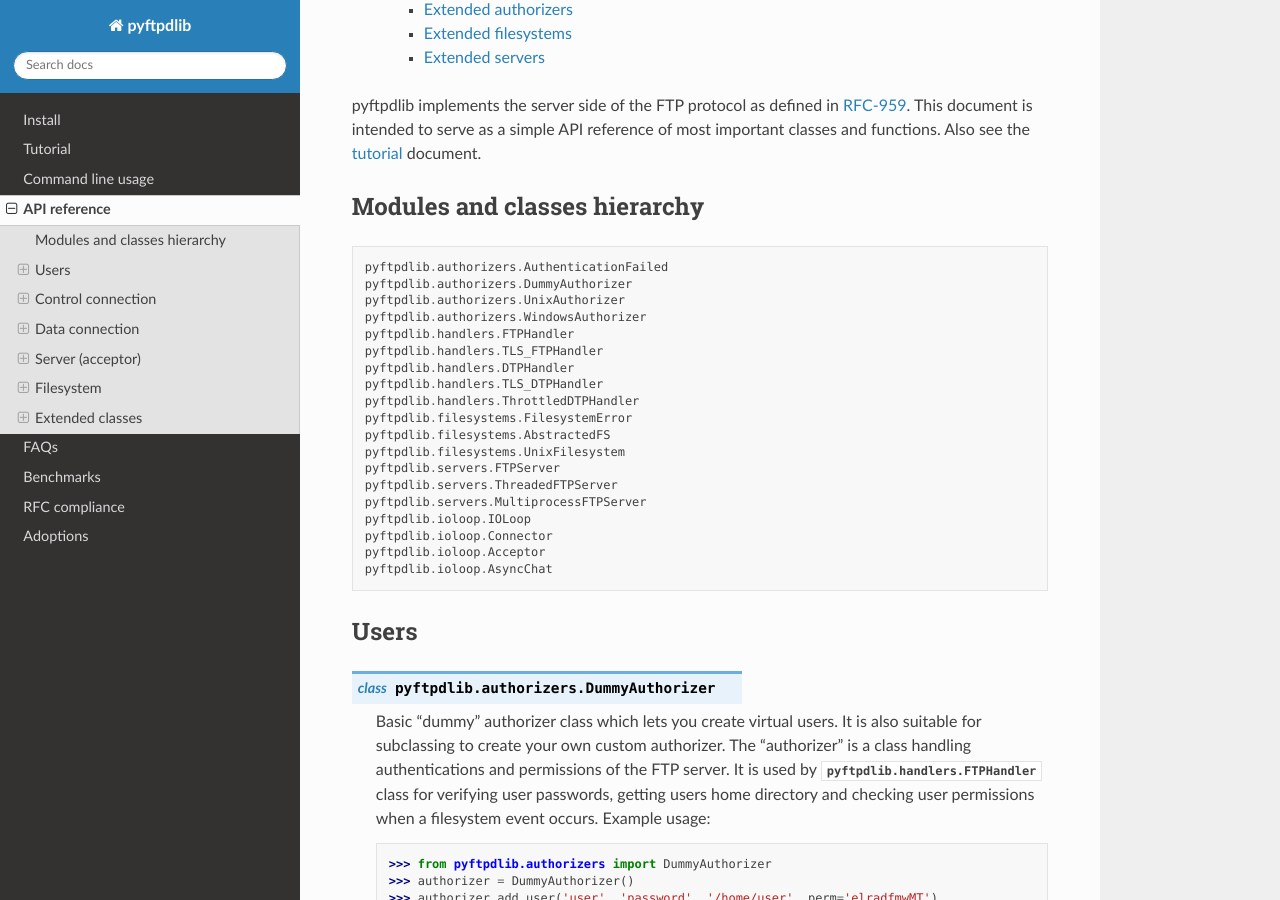
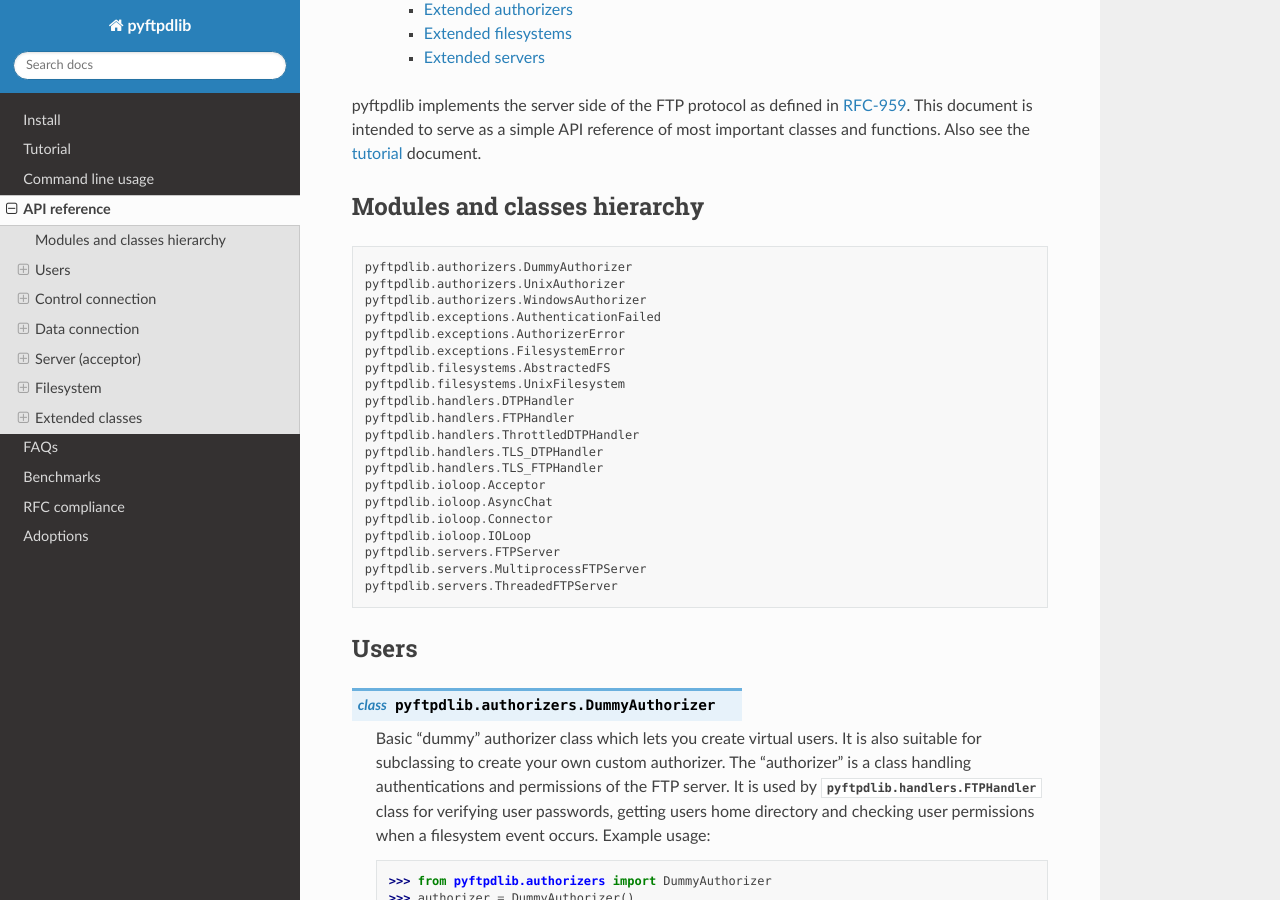
Before and after one commit to giampaolo/pyftpdlib, a Sphinx documentation site: the page built from docs/api.rst, in a window 1280 px wide and 900 px high, scrolled down 414 px. Built offline with Sphinx 7.4.7 and the Read the Docs theme 3.1.0, drawn with Linux system fonts in a browser that asks for light colours; some of the changed text lies outside the part shown.

Commit message:
Update doc

```diff
--- a/docs/api.rst
+++ b/docs/api.rst
@@ -14,25 +14,26 @@ Modules and classes hierarchy
 
 ::
 
-  pyftpdlib.authorizers.AuthenticationFailed
   pyftpdlib.authorizers.DummyAuthorizer
   pyftpdlib.authorizers.UnixAuthorizer
   pyftpdlib.authorizers.WindowsAuthorizer
-  pyftpdlib.handlers.FTPHandler
-  pyftpdlib.handlers.TLS_FTPHandler
-  pyftpdlib.handlers.DTPHandler
-  pyftpdlib.handlers.TLS_DTPHandler
-  pyftpdlib.handlers.ThrottledDTPHandler
-  pyftpdlib.filesystems.FilesystemError
+  pyftpdlib.exceptions.AuthenticationFailed
+  pyftpdlib.exceptions.AuthorizerError
+  pyftpdlib.exceptions.FilesystemError
   pyftpdlib.filesystems.AbstractedFS
   pyftpdlib.filesystems.UnixFilesystem
-  pyftpdlib.servers.FTPServer
-  pyftpdlib.servers.ThreadedFTPServer
-  pyftpdlib.servers.MultiprocessFTPServer
-  pyftpdlib.ioloop.IOLoop
-  pyftpdlib.ioloop.Connector
+  pyftpdlib.handlers.DTPHandler
+  pyftpdlib.handlers.FTPHandler
+  pyftpdlib.handlers.ThrottledDTPHandler
+  pyftpdlib.handlers.TLS_DTPHandler
+  pyftpdlib.handlers.TLS_FTPHandler
   pyftpdlib.ioloop.Acceptor
   pyftpdlib.ioloop.AsyncChat
+  pyftpdlib.ioloop.Connector
+  pyftpdlib.ioloop.IOLoop
+  pyftpdlib.servers.FTPServer
+  pyftpdlib.servers.MultiprocessFTPServer
+  pyftpdlib.servers.ThreadedFTPServer
 
 Users
 =====
@@ -91,7 +92,7 @@ Users
 
   .. method:: validate_authentication(username, password, handler)
 
-    Raises :class:`pyftpdlib.authorizers.AuthenticationFailed` if the supplied
+    Raises :class:`pyftpdlib.exceptions.AuthenticationFailed` if the supplied
     username and password don't match the stored credentials.
 
     *Changed in 1.0.0: new handler parameter.*
```
